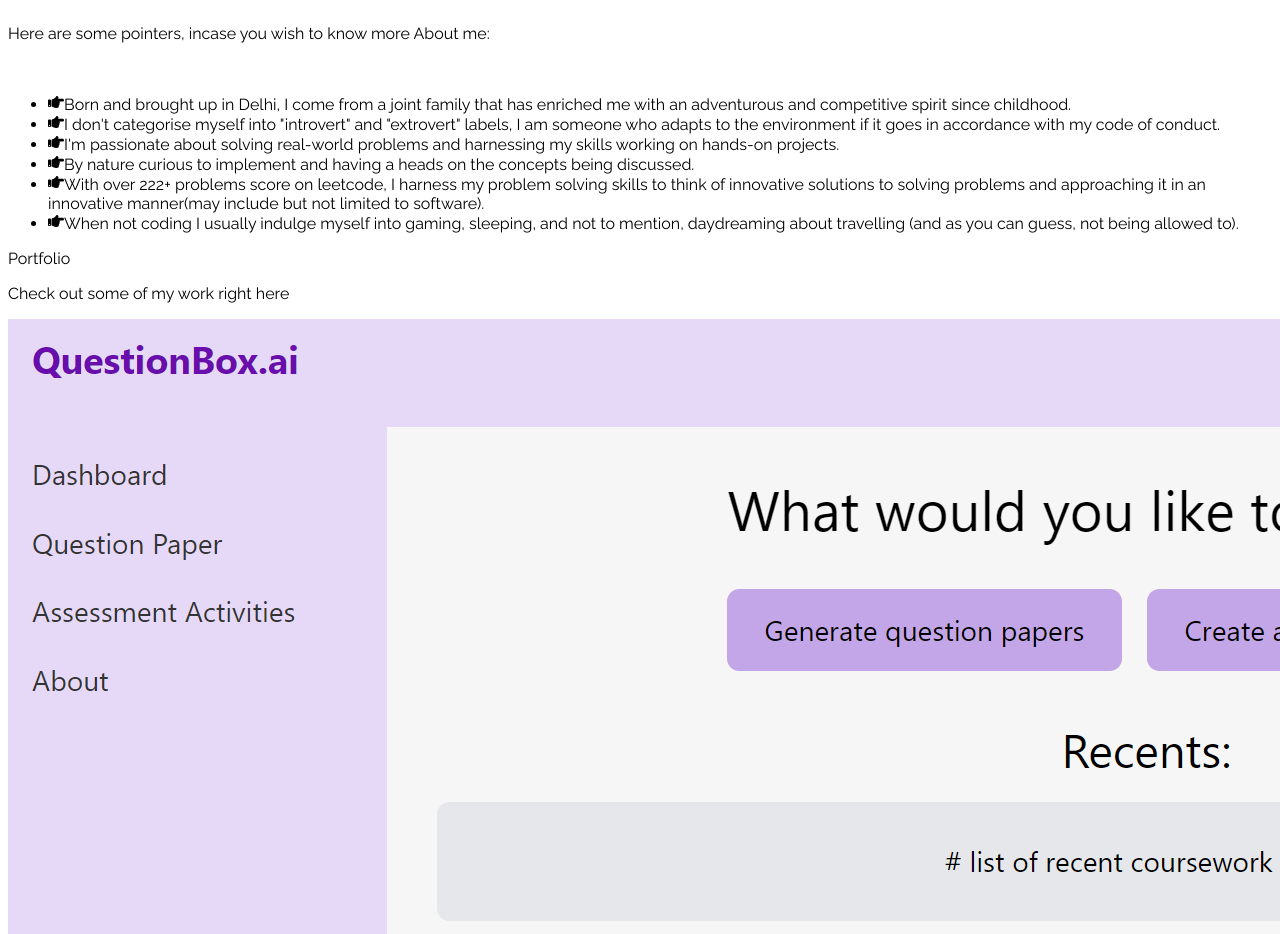
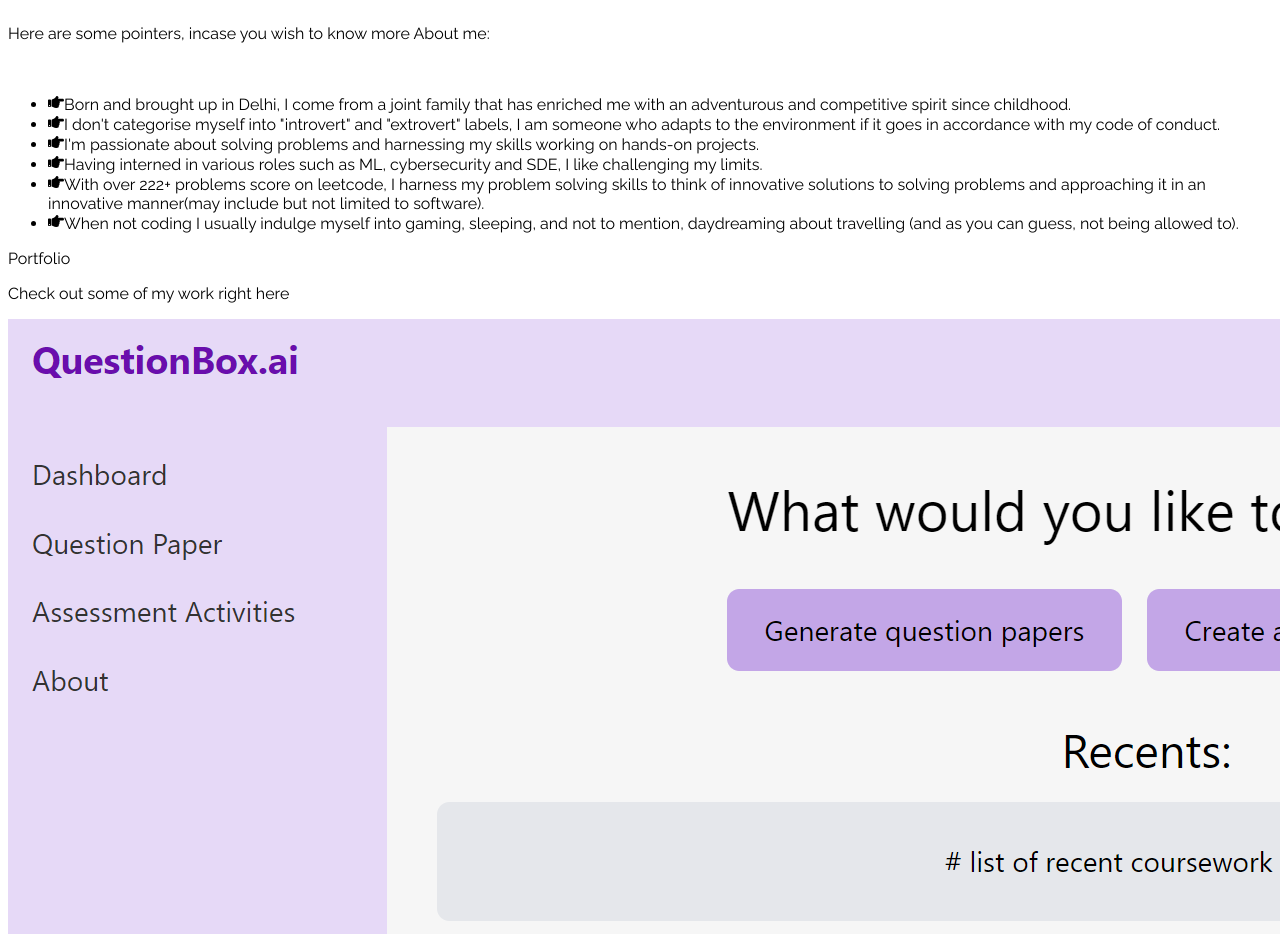
Before and after one commit to sahej-hira/portfolio, a React (Create React App) app: page / in a window 1280 px wide. Shown: the part 1520-2454 px from the top of the page. Built offline with nearby package versions, Linux system fonts and the light colour scheme; the HTML template or start-up script is replaced by a standard one.

Commit message:
Update About.jsx
still trying to solve overlapping problem, sometimes it gets tricky

```diff
--- a/src/components/About.jsx
+++ b/src/components/About.jsx
@@ -7,7 +7,7 @@
       id="about"
       className="w-full h-full bg-gradient-to-b from-black via-black to-pink-300 text-white"
     >
-      <div className="max-w-screen-lg p-4 mx-auto flex flex-col jusitfy-center w-full h-full">
+      <div className="max-w-screen-lg p-4 mx-auto flex flex-col jusitfy-center w-full ">
         <div className="pt-8">
           <p className="text-4xl justify-center items-center font-bold inline border-b-4 border-pink-200">
             About
@@ -42,15 +42,14 @@
             <span className="mr-2">
               <FaHandPointRight />
             </span>
-            I'm passionate about solving real-world problems and harnessing my
+            I'm passionate about solving problems and harnessing my
             skills working on hands-on projects.
           </li>
           <li className="flex">
             <span className="mr-2">
               <FaHandPointRight />
             </span>
-            By nature curious to implement and having a heads on the concepts
-            being discussed.
+            Having interned in various roles such as ML, cybersecurity and SDE, I like challenging my limits.
           </li>
           <li className="flex">
             <span className="mr-2">
```
